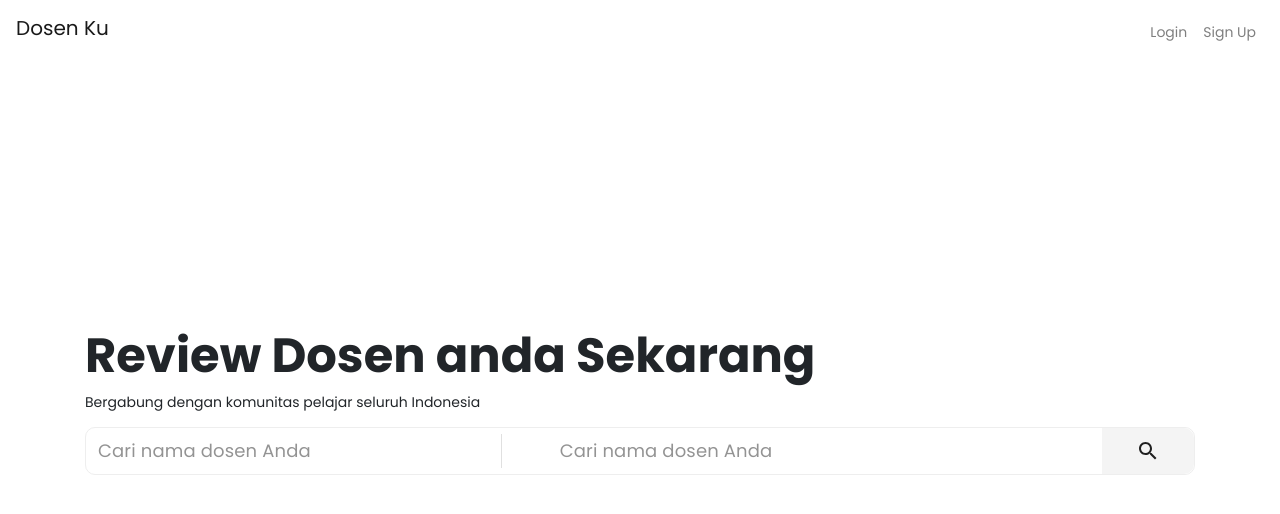
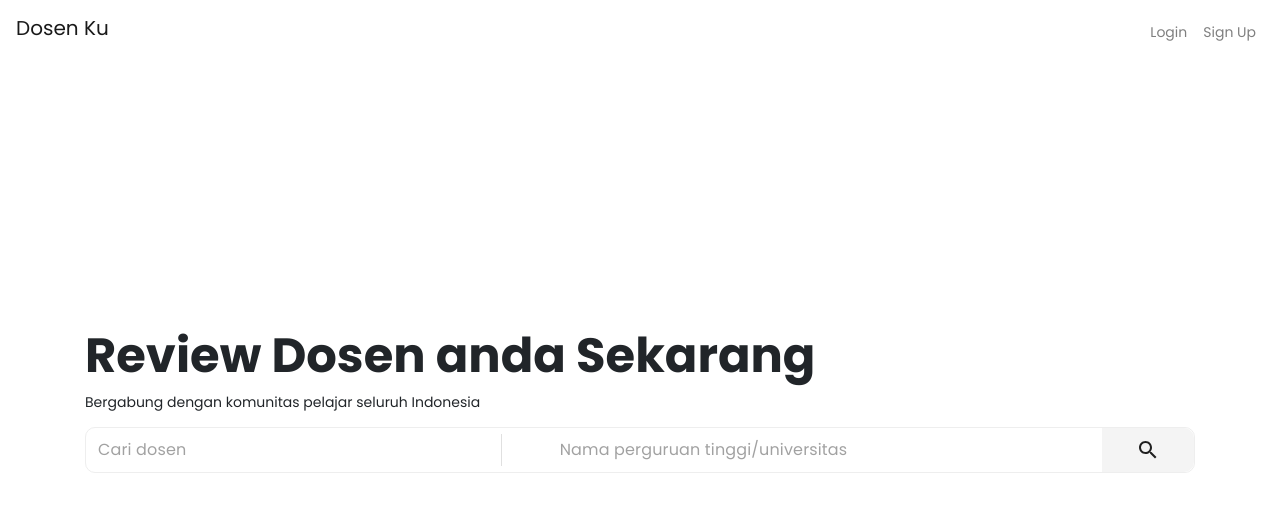
Before and after one commit to Harus-Bisa/frontendv2, a React (Create React App) app in the folder hb-v2/: page / in a window 1280 px wide. Shown: the top 514 px of the page. Built offline with nearby package versions, Linux system fonts and the light colour scheme.

Commit message:
search box to allow school name

```diff
--- a/hb-v2/src/components/SearchBox/RevieweeSearch.js
+++ b/hb-v2/src/components/SearchBox/RevieweeSearch.js
@@ -1,6 +1,5 @@
 import React from "react";
 import PropTypes from 'prop-types';
-import { withRouter } from "react-router-dom";
 import {Autocomplete} from '@material-ui/lab'
 import { TextField, CircularProgress } from "@material-ui/core";
 import { throttle, debounce } from "throttle-debounce";
@@ -8,54 +7,41 @@ import { findReviewees, clearReviewees } from "../../redux/actions";
 import { connect } from "react-redux";
 
 function RevieweeSearch(props){
-    var [text, setText] = React.useState("")
-    var [open, setOpen] = React.useState(false)
 
-    const handleChange = (event) =>{
-        var query = event.target.value
-        setText(query)
-        setOpen(true)
-        if(query.length < 2 || query.endsWith(' ')){
-            throttle(500, props.findReviewees(query))
+    const handleChange = (event, value) =>{
+        props.setReviewee(value)
+        if(value.length < 2 || value.endsWith(' ')){
+            throttle(500, props.findReviewees(value))
         }
         else{
-            debounce(500, props.findReviewees(query))
-        }
-    }
-
-    const select = (id) =>{
-        props.history.push("/review/"+id)
-        if(props.close){
-            props.close()
+            debounce(500, props.findReviewees(value))
         }
     }
     return(
         <Autocomplete
-            id={props.close ? "search-box-navbar" : "search-box"}
+            className="search-input"
             style={{width:'100%'}}
             freeSolo
             getOptionLabel={option => option.name}
-            open={open}
-            onOpen={() => {setOpen(true)}}
             onClose={() => {
-                setOpen(false)
                 props.clearReviewees()
             }}
             onChange={(event, value) => {
-                if(value && value.revieweeId){
-                    select(value.revieweeId)
+                if(value){
+                    props.setReviewee(value.name)
+                    props.setSchool(value.school)
                 }
             }}
+            onInputChange={handleChange}
             options={props.reviewees}
             loading={props.loading}
             noOptionsText="Dosen tidak ditemukan."
             renderInput={params => (
                 <TextField
                     {...params}
-                    placeholder="Cari nama dosen Anda"
+                    placeholder="Cari dosen"
                     fullWidth
-                    onChange={handleChange}
-                    value={text}
+                    value={props.reviewee}
                     InputProps={{
                     ...params.InputProps,
                     endAdornment: (
@@ -90,4 +76,4 @@ function mapStateToProps(state){
         loading: state.loadReviewees
     }
 }
-export default connect(mapStateToProps, {findReviewees, clearReviewees})(withRouter(RevieweeSearch));
+export default connect(mapStateToProps, {findReviewees, clearReviewees})(RevieweeSearch);
--- a/hb-v2/src/components/SearchBox/SearchBox.js
+++ b/hb-v2/src/components/SearchBox/SearchBox.js
@@ -1,37 +1,64 @@
 import React from "react";
 import PropTypes from 'prop-types';
-import { withRouter } from "react-router-dom";
-import { findReviewees, clearReviewees } from "../../redux/actions";
+import { useHistory } from "react-router-dom";
+import { findReviewees } from "../../redux/actions";
 import { connect } from "react-redux";
 import Feedback from "../Feedback/Feedback";
 import RevieweeSearch from "./RevieweeSearch";
 import { Button, Divider } from "@material-ui/core";
 import { Search } from "@material-ui/icons";
 import "../../css/searchBox.css";
+import UniversitySearch from "./UniversitySearch";
 
 function SearchBox(props){
+    const [reviewee, setReviewee] = React.useState("");
+    const [school, setSchool] = React.useState("");
+    let history = useHistory()
+
+    const find = async (event) =>{
+        event.preventDefault();
+        props.findReviewees(reviewee)
+        .then(response =>{
+            if(props.reviewees.length === 1){
+                var id = props.reviewees[0].revieweeId
+                history.push("/review/"+id)
+            }
+            else{
+                history.push("/query/"+school+"/"+reviewee)
+            }
+
+            if(props.close){
+                props.close();
+            }
+        })
+
+    }
+
     return(
+        <div>
             <div className="search-box">
+                <form onSubmit={find}>
                     <div className="row no-gutters">
-                <div className="col-md-4 search-input">
-                    <RevieweeSearch/>
+                        <div className="col-md-4 search-input-wrapper">
+                            <RevieweeSearch reviewee={reviewee} setReviewee={setReviewee} setSchool={setSchool}/>
                         </div>
-                <div className="col-md-1 search-input d-none d-md-block" style={{display:'flex'}}>
+                        <div className="col-md-1 search-input-wrapper d-none d-md-block" style={{display:'flex'}}>
                             <Divider orientation="vertical" style={{margin:'auto'}}/>
                         </div>
-                <div className="col-md-6 search-input">
-                    <RevieweeSearch/>
+                        <div className="col-md-6 search-input-wrapper">
+                            <UniversitySearch school={school} setSchool={setSchool}/>
                         </div>
                         <div className="col-md-1">
-                    <Button className="grey-box search-button" fullWidth>
+                            <Button className="grey-box search-button" fullWidth type="submit">
                                 <Search/>
                             </Button>
                         </div>
                     </div>
+                </form>
+            </div>
             {props.found === false &&
                 <div style={{marginTop:'1.5rem'}}>
-                    {/* <p>Tidak menemukan nama Dosen Anda? <a href={"/review/new/"+ (text === "" ? "Nama Dosen" : text)}>Jadilah penulis pertama!</a></p> */}
-                    <p>Tidak menemukan nama Dosen Anda? <a href={"/review/new/Nama Dosen"}>Jadilah penulis pertama!</a></p>
+                    <p>Tidak menemukan nama Dosen Anda? <a href={"/review/new/"+ (reviewee === "" ? "Nama Dosen" : reviewee)}>Jadilah penulis pertama!</a></p>
                 </div>
             }
             {props.error && <Feedback color={"danger"} message={props.error.message}/>}
@@ -46,10 +73,9 @@ SearchBox.propTypes={
 
 function mapStateToProps(state){
     return{
-        // reviewees:state.reviewees,
+        reviewees:state.reviewees,
         error: state.error,
-        found: state.found,
-        // loading: state.loadReviewees
+        found: state.found
     }
 }
-export default connect(mapStateToProps, {findReviewees, clearReviewees})(withRouter(SearchBox));
+export default connect(mapStateToProps, {findReviewees})(SearchBox);
--- /dev/null
+++ b/hb-v2/src/components/SearchBox/UniversitySearch.js
@@ -0,0 +1,43 @@
+import React from "react";
+import PropTypes from 'prop-types';
+import { withRouter } from "react-router-dom";
+import {Autocomplete} from '@material-ui/lab'
+import { TextField, CircularProgress } from "@material-ui/core";
+import { connect } from "react-redux";
+import {options} from '../../data/UniversityList';
+
+function UniversitySearch(props){
+    return(
+        <Autocomplete
+            className="search-input"
+            options={options}
+            freeSolo
+            getOptionLabel={option => option}
+            value={props.school}
+            inputValue={props.school}
+            onChange={(event, value) => props.setSchool(value)}
+            onInputChange={(event, value) => props.setSchool(value)}
+            style={{ width: "100% "}}
+            renderInput={params => (
+                <TextField
+                    {...params}
+                    fullWidth
+                    placeholder={"Nama perguruan tinggi/universitas"}
+                />
+            )}
+        />
+    )
+}
+
+UniversitySearch.propTypes={
+    reviewees: PropTypes.array,
+    findReviewees: PropTypes.func
+}
+
+function mapStateToProps(state){
+    return{
+        reviewees:state.reviewees,
+        loading: state.loadReviewees
+    }
+}
+export default connect(mapStateToProps)(withRouter(UniversitySearch));
--- a/hb-v2/src/css/searchBox.css
+++ b/hb-v2/src/css/searchBox.css
@@ -6,7 +6,7 @@
     box-sizing: border-box;
     border-radius: 10px;
   }
-  .search-box #search-box, .search-box #search-box:focus{
+  .search-box .search-input, .search-box .search-input:focus{
     border: 0px;
     /* width: 100%; */
     box-shadow: none;
@@ -28,10 +28,17 @@
     height:100%;
   }
 
-  .search-box .search-input{
+  .search-box .search-input-wrapper{
     padding: .375rem .75rem !important;
   }
 
   .search-box .MuiInput-underline::before, .search-box .MuiInput-underline::after, .search-box .MuiInput-underline:hover:not(.Mui-disabled):before, .search-box .MuiInput-underline:focus{
     border-bottom: 0px;
   }
+
+  @media (max-width: 767px){
+    .search-box .search-button{
+      border-top-right-radius: 0;
+      border-bottom-left-radius: 10px;
+    }
+  }
```
Lines whose indentation alone changed are shown as unchanged.
